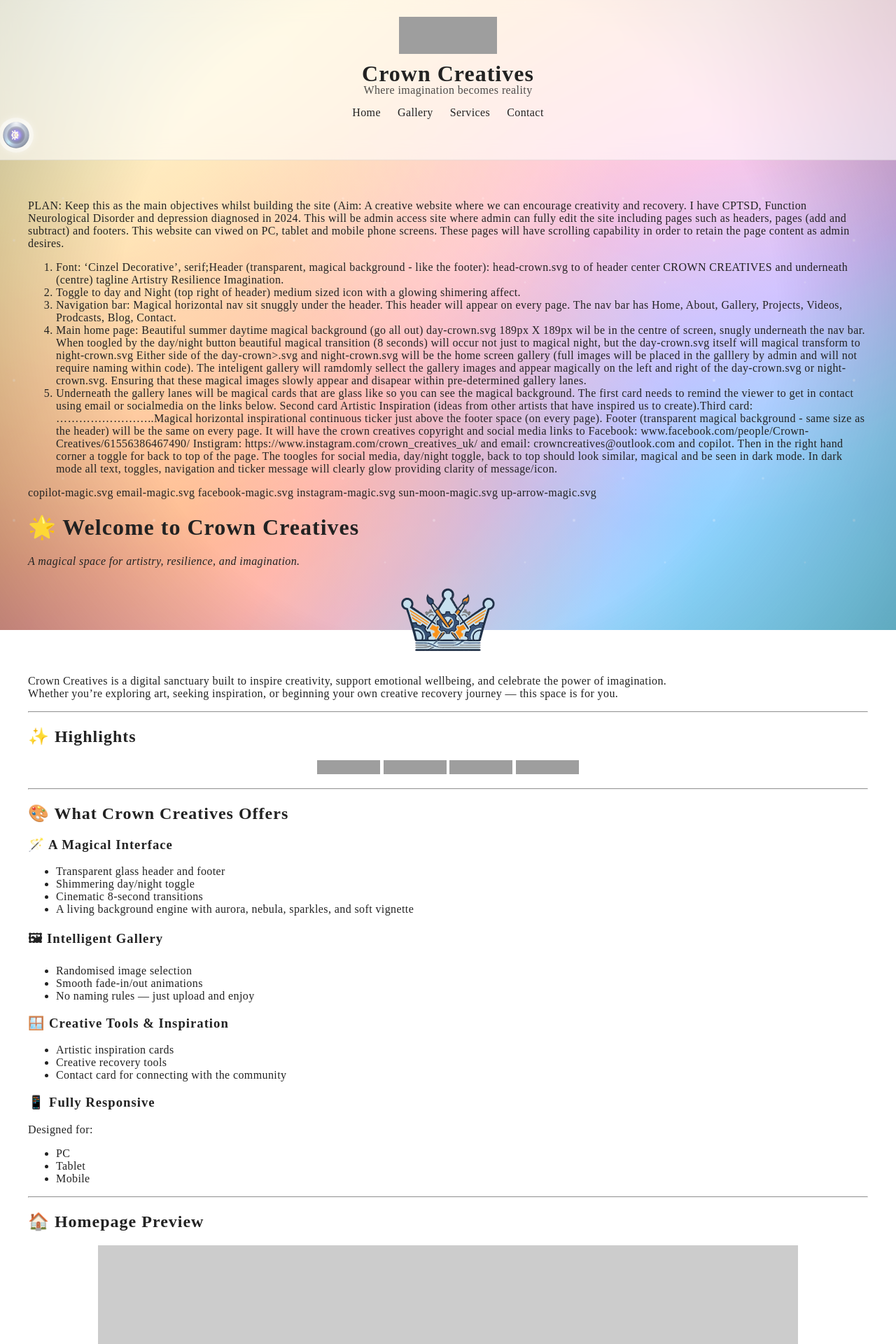
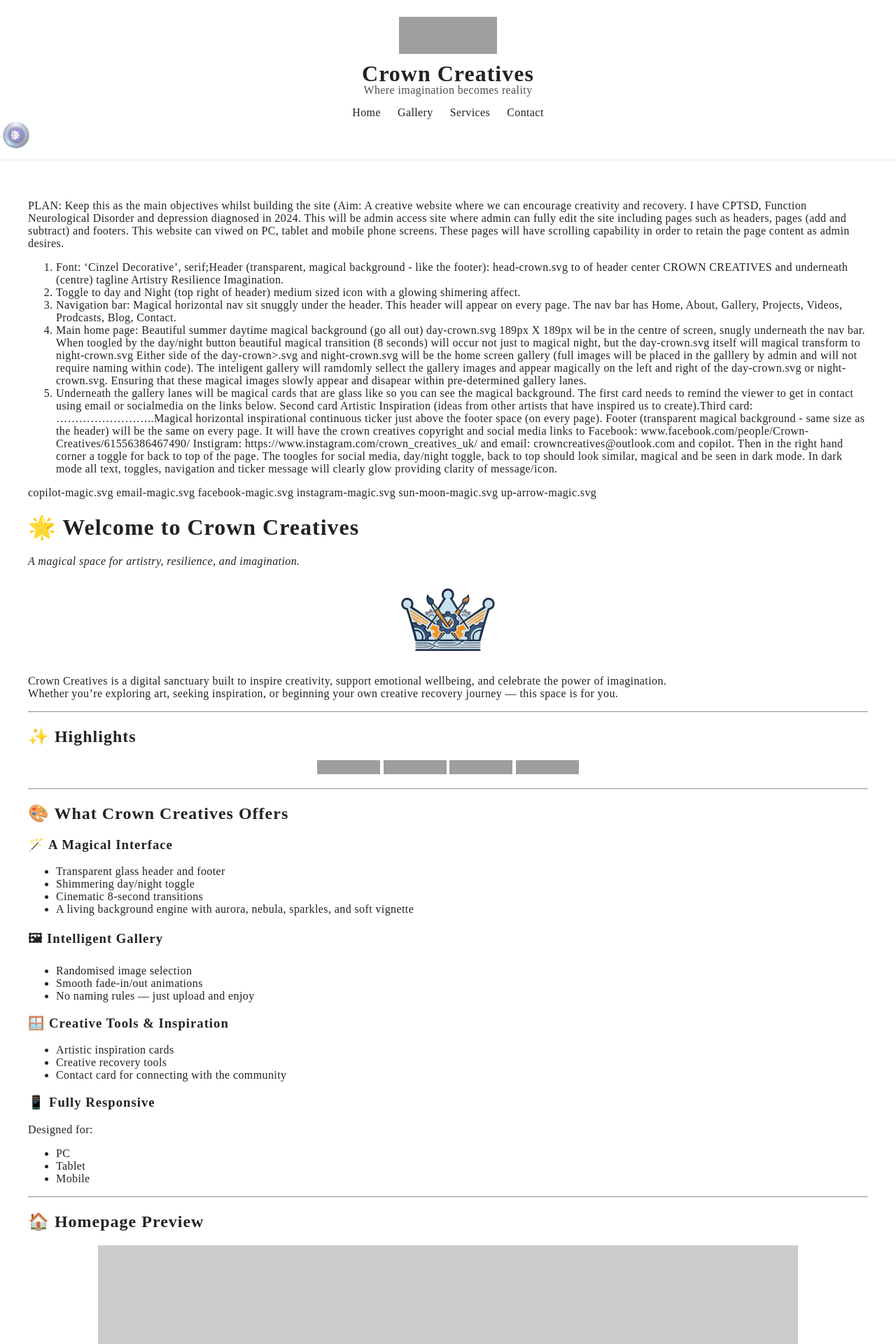
Before and after one commit to PmR76/crown-creatives-v2, a Jekyll site: the page built from PLAN.md, in a window 1280 px wide. Shown: the top 1920 px of the page at 70% size. Built offline with Jekyll 4.4.1, drawn with Linux system fonts in a browser that asks for light colours; our own code applies the rules of GitHub Pages for plain Markdown files; grey boxes are pictures that could not be loaded.

Commit message:
Update default.html

```diff
--- a/_layouts/default.html
+++ b/_layouts/default.html
@@ -1,63 +1,25 @@
 <!DOCTYPE html>
 <html lang="en" data-theme="light">
 <head>
-  {% include head.html %}
+  <meta charset="UTF-8">
+  <meta name="viewport" content="width=device-width, initial-scale=1.0">
+  <title>{{ page.title }} | Crown Creatives</title>
+
+  <link rel="stylesheet" href="/assets/css/style.css">
+  <link rel="icon" href="/assets/icons/header-crown.svg" type="image/svg+xml">
 </head>
 
-<body>
+<body id="top">
 
-  <!-- ⭐ MAGICAL BACKGROUND ENGINE -->
-  <div class="cc-background">
-
-    <!-- Day Gradient -->
-    <div class="cc-background-layer cc-background-day"></div>
-
-    <!-- Night Gradient -->
-    <div class="cc-background-layer cc-background-night"></div>
-
-    <!-- Shimmer -->
-    <div class="cc-shimmer"></div>
-
-    <!-- Sparkles -->
-    <div class="cc-sparkles"></div>
-
-    <!-- Aurora -->
-    <div class="cc-aurora"></div>
-
-    <!-- Nebula -->
-    <div class="cc-nebula"></div>
-
-    <!-- Starfield (night only) -->
-    <div class="cc-stars"></div>
-
-    <!-- Vignette -->
-    <div class="cc-vignette"></div>
-
-  </div>
-
-
-  <!-- ⭐ HEADER -->
   {% include header.html %}
 
-
-  <!-- ⭐ MAIN CONTENT -->
   <main class="site-main">
     {{ content }}
   </main>
 
-
-  <!-- ⭐ FOOTER -->
   {% include footer.html %}
 
-
-  <!-- ⭐ THEME TOGGLE SCRIPT -->
-  <script>
-    function toggleTheme() {
-      const html = document.documentElement;
-      const current = html.getAttribute("data-theme");
-      html.setAttribute("data-theme", current === "dark" ? "light" : "dark");
-    }
-  </script>
+  <script src="/assets/js/theme-toggle.js"></script>
 
 </body>
 </html>
```
